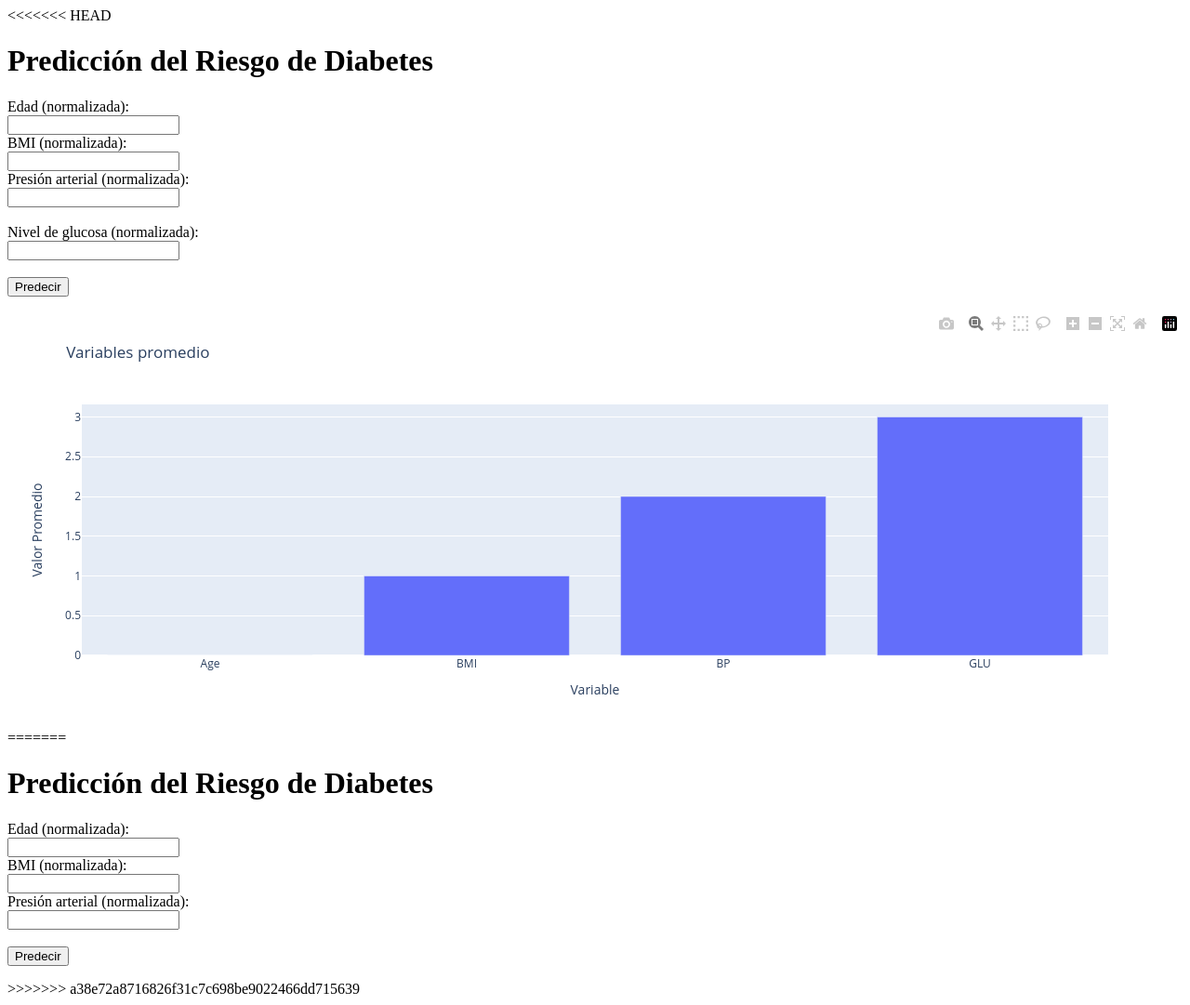
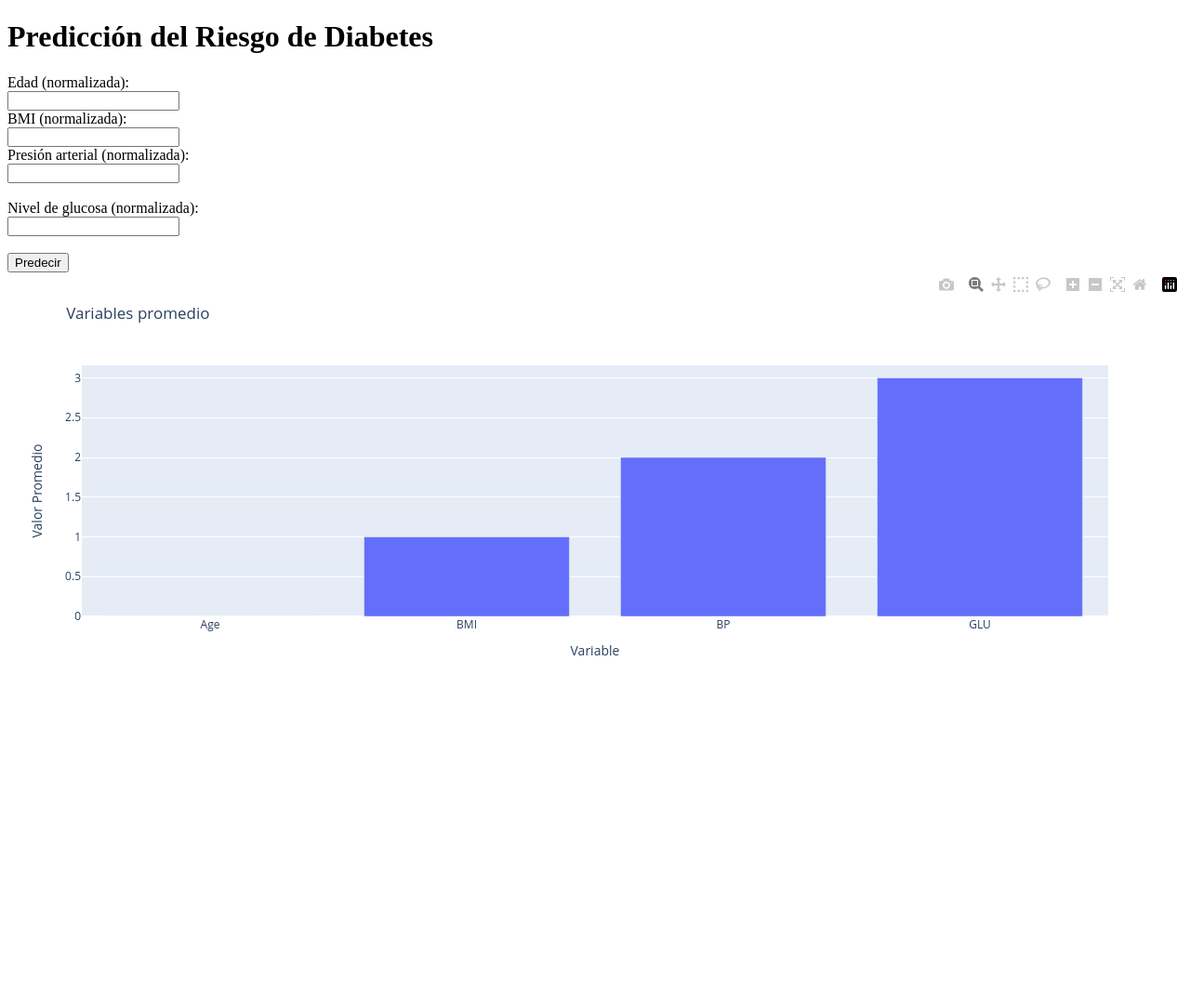
Before and after one commit to elealn/diabetes-dashboard, a Flask app: page / in a window 1280 px wide. Shown: the whole page at 93% size. After the commit the page ends 705 px from the top, so only its background shows below. Run offline with Flask 3, Linux system fonts and the light colour scheme; parts of the project's set-up code (start-up, migrations or seed data) failed here and were passed over; some libraries are stand-ins or nearby versions.

Commit message:
Update index.html
Update a 4 parámetros

```diff
--- a/templates/index.html
+++ b/templates/index.html
@@ -1,4 +1,3 @@
-<<<<<<< HEAD
 <!DOCTYPE html>
 <html>
 <head>
@@ -31,35 +30,3 @@
   </script>
 </body>
 </html>
-=======
-<!DOCTYPE html>
-<html>
-<head>
-  <title>Predicción de Diabetes</title>
-  <link rel="stylesheet" type="static/css" href="{{ url_for('static', filename='style.css') }}">
-  <script src="https://cdn.plot.ly/plotly-latest.min.js"></script>
-</head>
-<body>
-  <h1>Predicción del Riesgo de Diabetes</h1>
-  <form method="post">
-    <label>Edad (normalizada):</label><br>
-    <input type="text" name="age"><br>
-    <label>BMI (normalizada):</label><br>
-    <input type="text" name="bmi"><br>
-    <label>Presión arterial (normalizada):</label><br>
-    <input type="text" name="bp"><br><br>
-    <input type="submit" value="Predecir">
-  </form>
-
-  {% if resultado %}
-    <h2>{{ resultado }}</h2>
-  {% endif %}
-
-  <div id="grafico"></div>
-  <script>
-    var fig = {{ fig | safe }};
-    Plotly.newPlot('grafico', fig.data, fig.layout);
-  </script>
-</body>
-</html>
->>>>>>> a38e72a8716826f31c7c698be9022466dd715639
```
